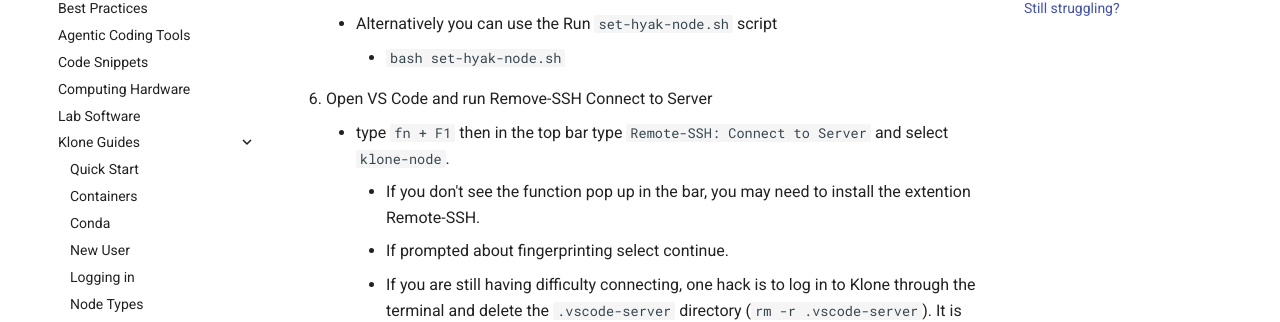
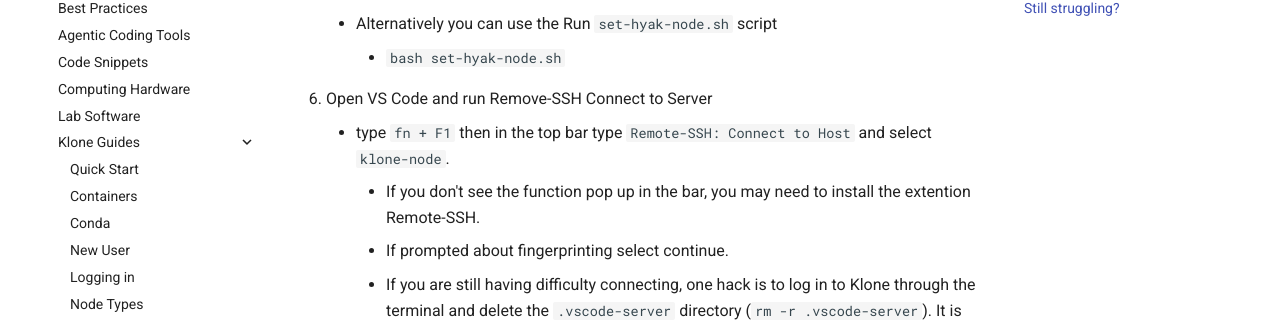
Before and after one commit to RobertsLab/resources, an MkDocs documentation site: the page built from docs/klone_VS-Code.md, in a window 1280 px wide and 900 px high, scrolled down 1401 px. Shown: the part 181-503 px from the top of the window. Built offline with MkDocs 1.6.1 and Material for MkDocs 9.7.7, drawn with Linux system fonts in a browser that asks for light colours; comment, search, counter and statistics services are not loaded.

Commit message:
Update instructions for connecting to klone-node
change connect to server to connect to host

```diff
--- a/docs/klone_VS-Code.md
+++ b/docs/klone_VS-Code.md
@@ -36,7 +36,7 @@
 	- Alternatively you can use the Run `set-hyak-node.sh` script
 		- `bash set-hyak-node.sh`
 6. Open VS Code and run Remove-SSH Connect to Server
-	- type `fn + F1` then in the top bar type `Remote-SSH: Connect to Server` and select `klone-node`.
+	- type `fn + F1` then in the top bar type `Remote-SSH: Connect to Host` and select `klone-node`.
  		- If you don't see the function pop up in the bar, you may need to install the extention Remote-SSH.
     	- If prompted about fingerprinting select continue.
      	- If you are still having difficulty connecting, one hack is to log in to Klone through the terminal and delete the `.vscode-server` directory (`rm -r .vscode-server`). It is possible that it did not fully download when you initially tried to connect and this causes failure to connect.
```
